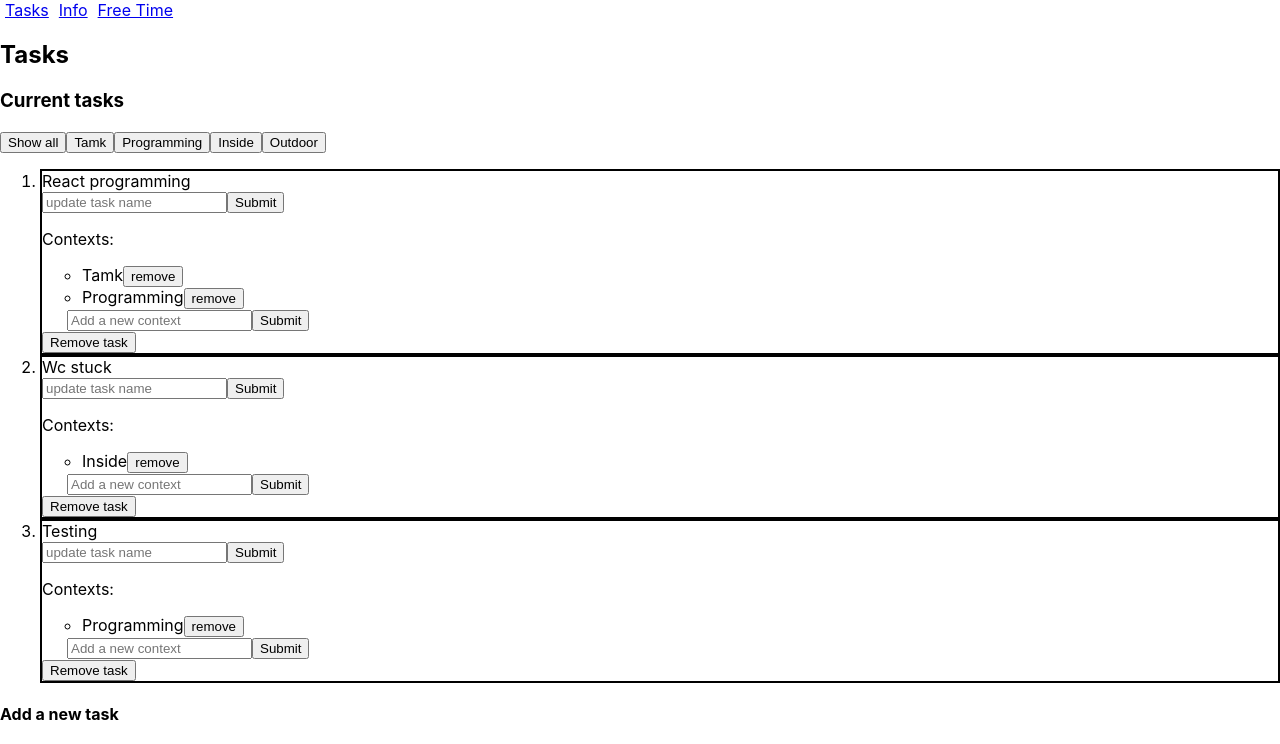
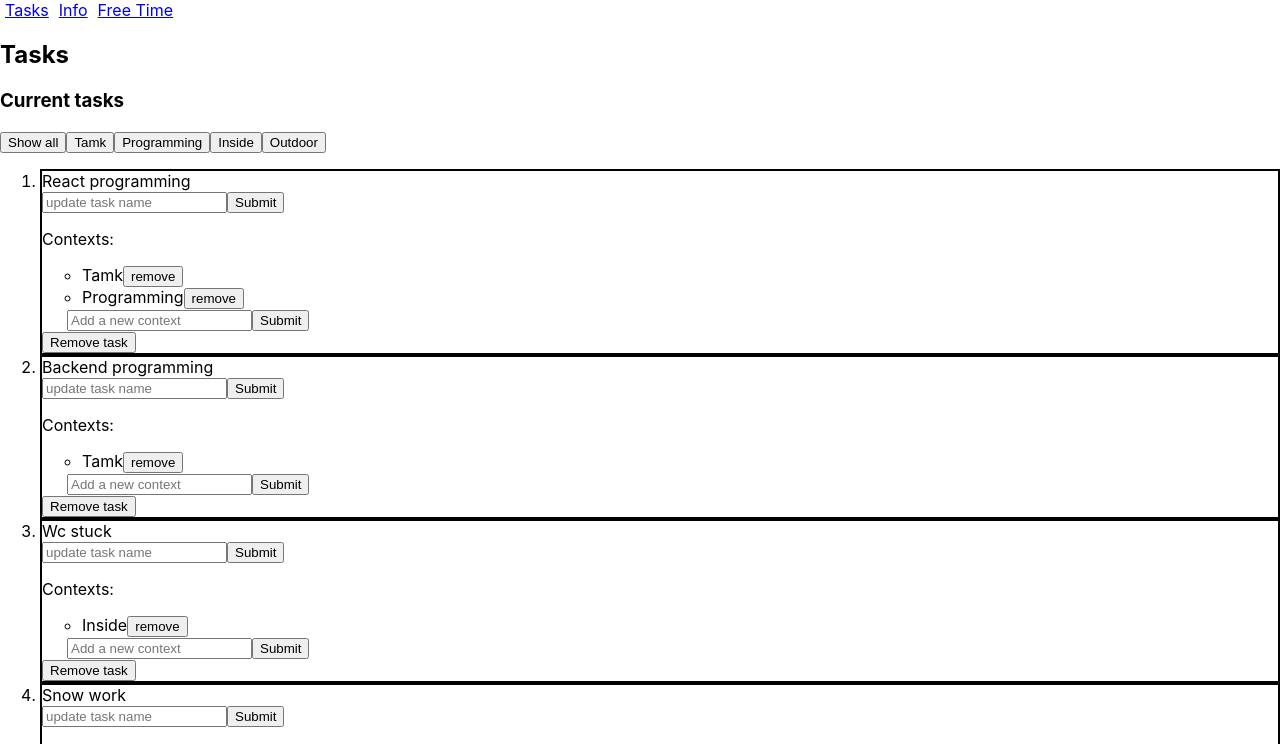
Before and after one commit to tune-ever/react-harjoitustyo-syksy-2022-tamk, a React (Create React App) app: page / in a window 1280 px wide. Shown: the top 744 px of the page. Built offline with nearby package versions, Linux system fonts and the light colour scheme; data requests are answered from the project's data file.

Commit message:
Filtering: tasks are filtered. functions to handle user input events from filterelement.js: user can set different filters and clear all filters.

```diff
--- a/src/components/Tasks.js
+++ b/src/components/Tasks.js
@@ -7,12 +7,37 @@ import FilterElement from "./FilterElement";
 const Tasks = () => {
   // One state to store all the tasks in an array:
   const [tasks, setTasks] = useState([]);
-  const [filters, setFilters] = useState(["Programming", "Inside"]);
+  const [filters, setFilters] = useState(["all"]);
 
   // First page load -> get tasks from db.json
   useEffect(() => {
     taskService.getAll().then(res => setTasks(res.data));
   }, []);
+
+  const clearFilters = () => {
+    setFilters(["all"]);
+  };
+
+  // Function that fires when user clicks filter button:
+  const handleFilterClick = context => {
+    // If all was activated, remove it:
+    if (filters[0] === "all") {
+      setFilters([context]);
+    } else {
+      // if filter is already active we remove it:
+      if (filters.includes(context)) {
+        let newFilters = [];
+        // Filter out duplicate:
+        newFilters = filters.filter(filter => filter !== context);
+        // If filters are now empty, set filter to default: "all":
+        if (newFilters.length === 0) newFilters.push("all");
+        setFilters(newFilters);
+      } else {
+        // Push the new context to the filter state:
+        setFilters([...filters, context]);
+      }
+    }
+  };
 
   // Function to change the name of a task
   const changeName = (id, newName) => {
@@ -113,7 +138,12 @@ const Tasks = () => {
       <h2>Tasks</h2>
       <section>
         <h3>Current tasks</h3>
-        <FilterElement tasks={tasks} />
+        <FilterElement
+          clearFilters={clearFilters}
+          handleFilterClick={handleFilterClick}
+          filters={filters}
+          tasks={tasks}
+        />
         <ol>
           {/*
             Filter the tasks -> for each task iterate filters ->
@@ -122,12 +152,15 @@ const Tasks = () => {
             If filter array is empty, all tasks pass the filter
            */}
           {tasks
-            .filter(task =>
+            /*.filter(task =>
               filters.length > 0
                 ? filters.find(filter => task.contexts.includes(filter))
                 : true
-            )
-            .map(task => (
+            )*/
+            .map(
+              task =>
+                (filters[0] === "all" ||
+                  filters.some(filter => task.contexts.includes(filter))) && (
                   <li key={task.id}>
                     {/* Props: function removeTask, function addContext, function changeName, task object, key*/}
                     <Task
@@ -139,7 +172,8 @@ const Tasks = () => {
                       key={task.id}
                     />
                   </li>
-            ))}
+                )
+            )}
         </ol>
       </section>
       <AddTask addTask={addTask} />
```
Lines whose indentation alone changed are shown as unchanged.
